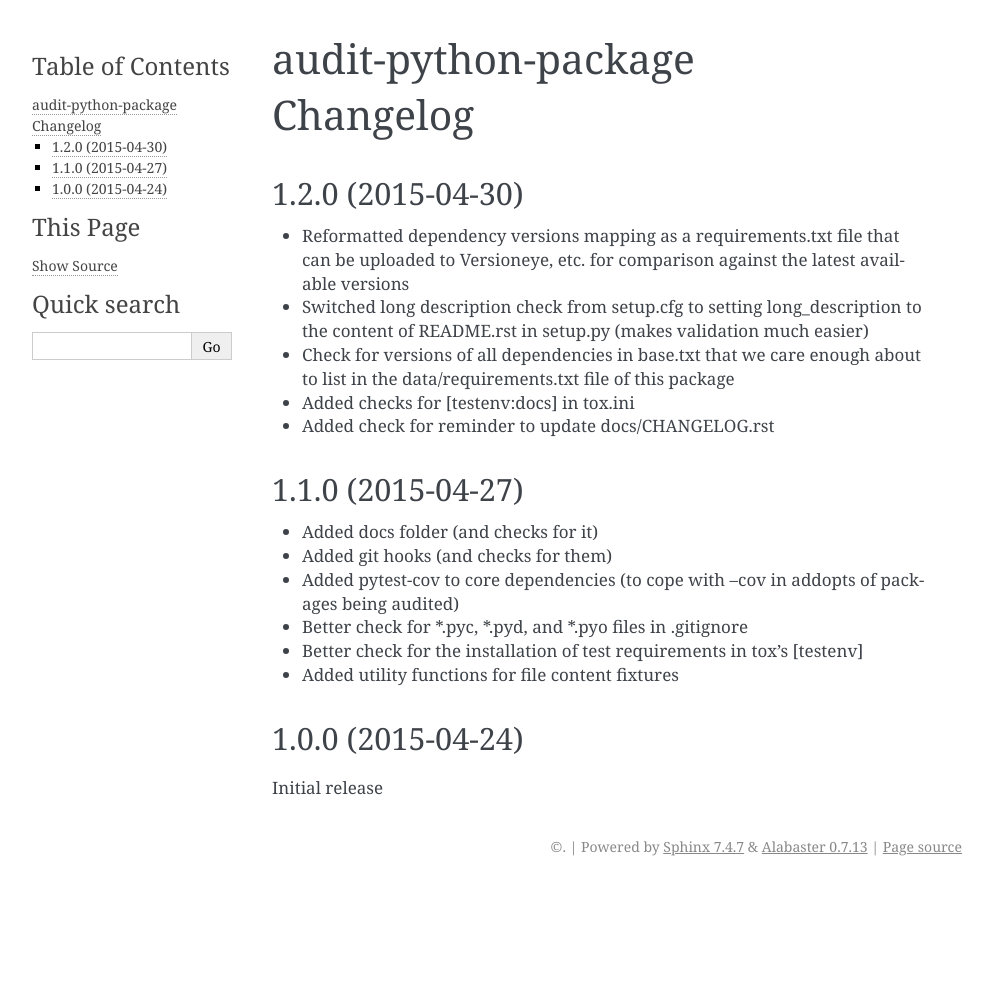
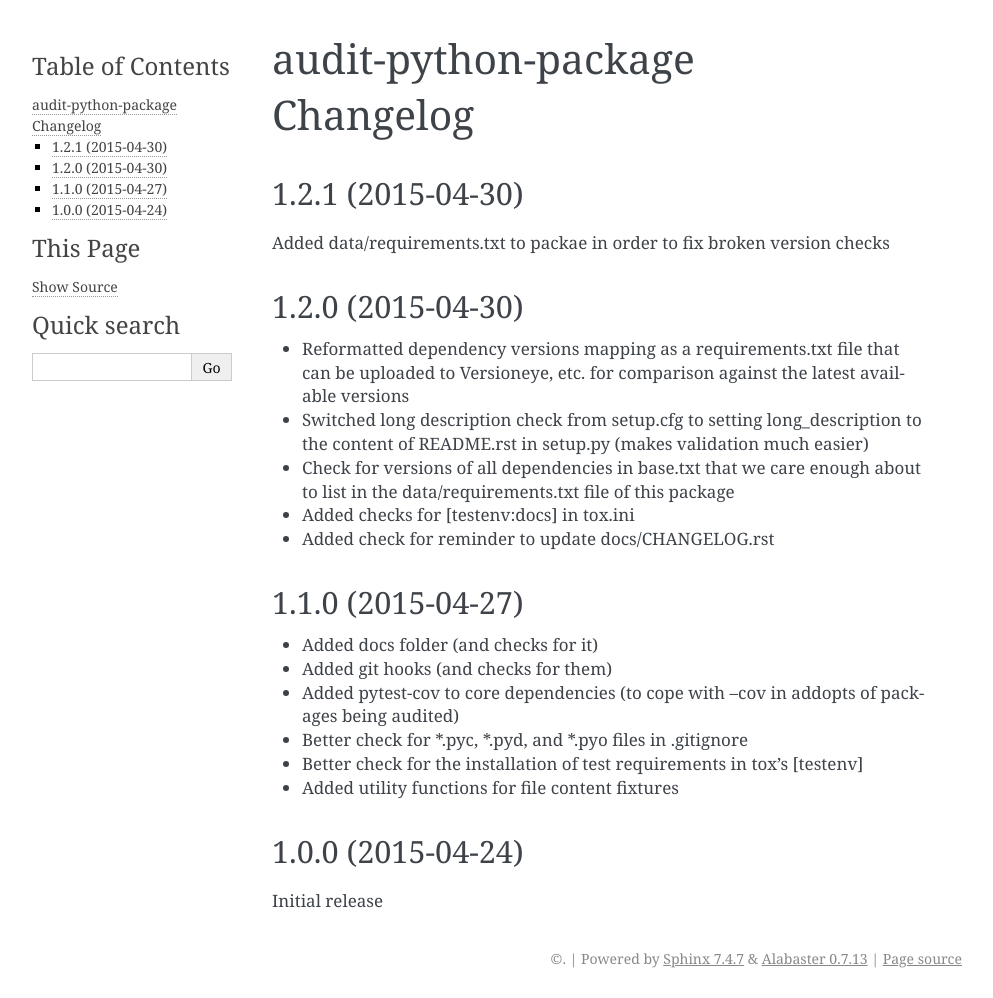
Before and after one commit to oreillymedia/audit-python-package, a Sphinx documentation site: the page built from docs/CHANGELOG.rst, in a window 1280 px wide. Shown: the whole page, without its empty margins (148-1141 px from the left). Built offline with Sphinx 7.4.7, drawn with Linux system fonts in a browser that asks for light colours; pages that are not in the unit, such as notebooks, are missing from menus; the version number is read from the project's files by our own code; before the commit the page ends 900 px from its top, so only the background shows below that.

Commit message:
Add missing requirements data file to package

```diff
--- a/docs/CHANGELOG.rst
+++ b/docs/CHANGELOG.rst
@@ -1,5 +1,9 @@
 audit-python-package Changelog
 ==============================
+
+1.2.1 (2015-04-30)
+------------------
+Added data/requirements.txt to packae in order to fix broken version checks
 
 1.2.0 (2015-04-30)
 ------------------
--- a/setup.py
+++ b/setup.py
@@ -11,7 +11,7 @@ import codecs
 import os
 from setuptools import find_packages, setup
 
-version = '1.2.0'  # Don't forget to update docs/CHANGELOG.rst if you increment the version
+version = '1.2.1'  # Don't forget to update docs/CHANGELOG.rst if you increment the version
 
 install_requires = [
     'future',
```
Also changed, not shown: 1 other file.
